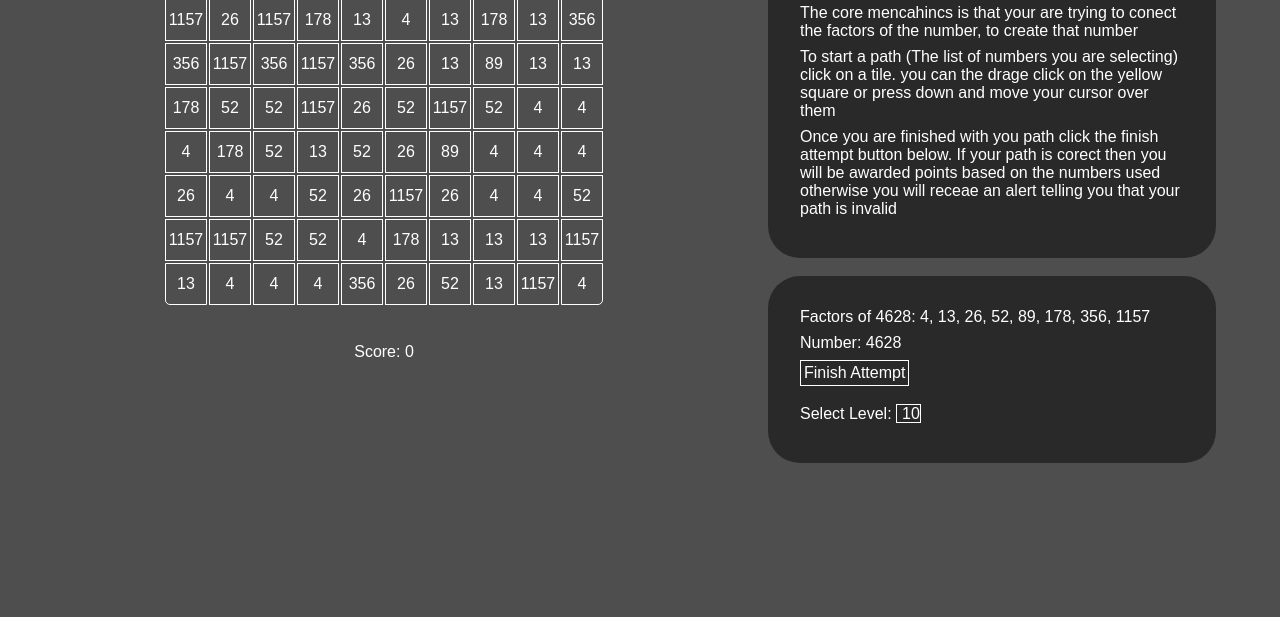
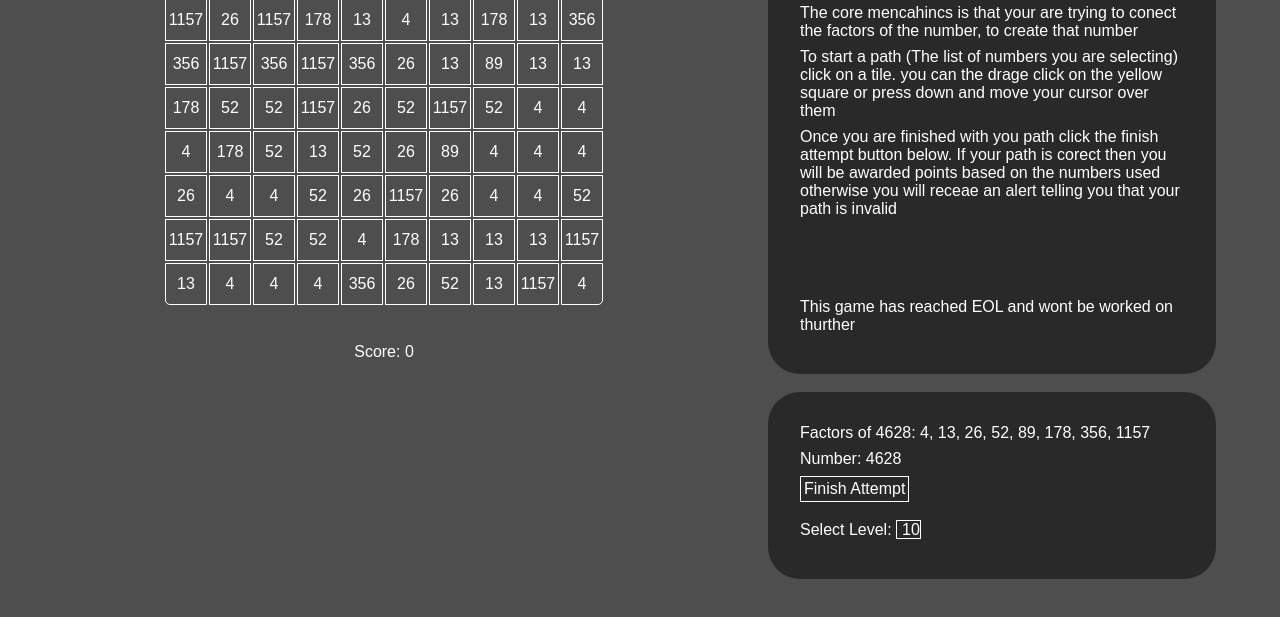
Before and after one commit to 7Bit420/super-strings, a plain HTML site: page index.html in a window 1280 px wide. Shown: the part 175-792 px from the top of the page. Drawn offline with Linux system fonts and the light colour scheme.

Commit message:
Finish Note

```diff
--- a/index.html
+++ b/index.html
@@ -31,6 +31,8 @@
             <p>Once you are finished with you path click the finish attempt button below. If your path is corect then
                 you will be awarded points based on the numbers used otherwise you will receae an alert telling you that
                 your path is invalid</p>
+            <br><br><br><br>
+            <p>This game has reached EOL and wont be worked on thurther</p>
         </section>
         <br>
         <section class="controls">
```
